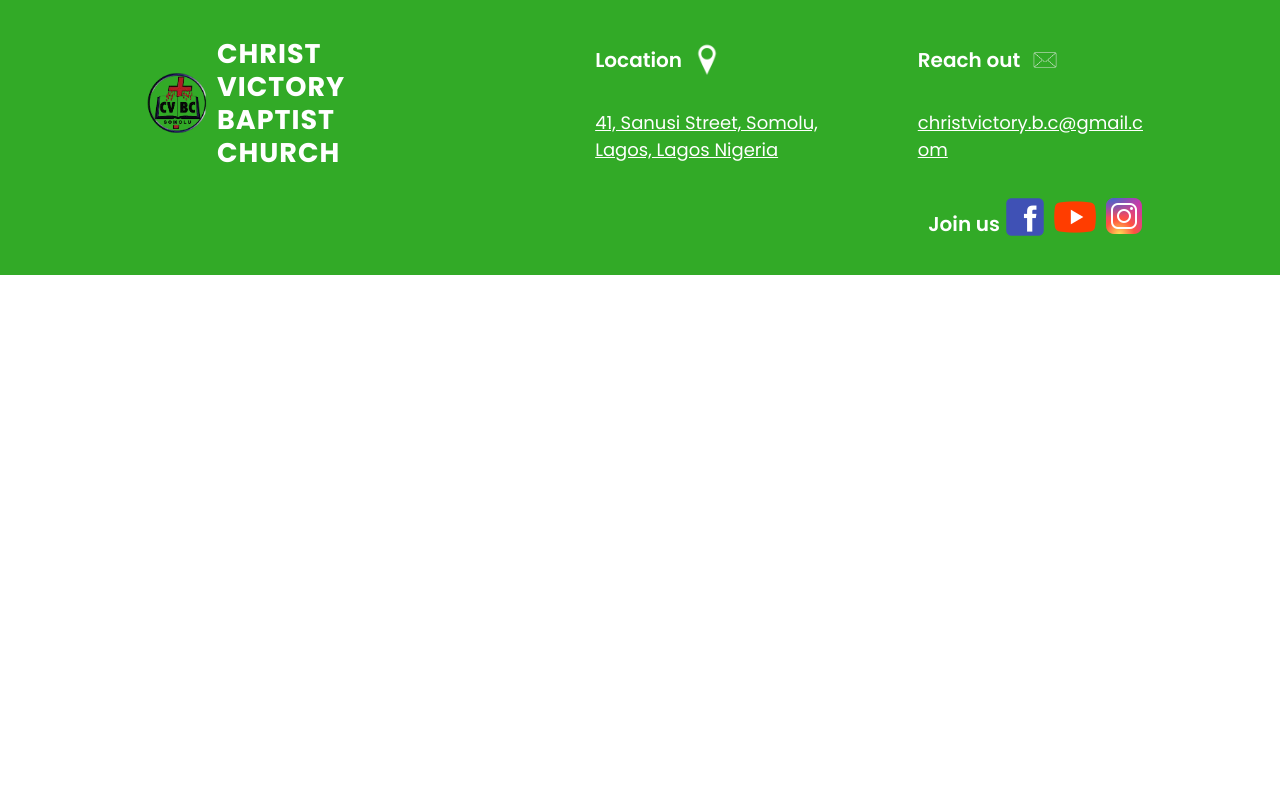
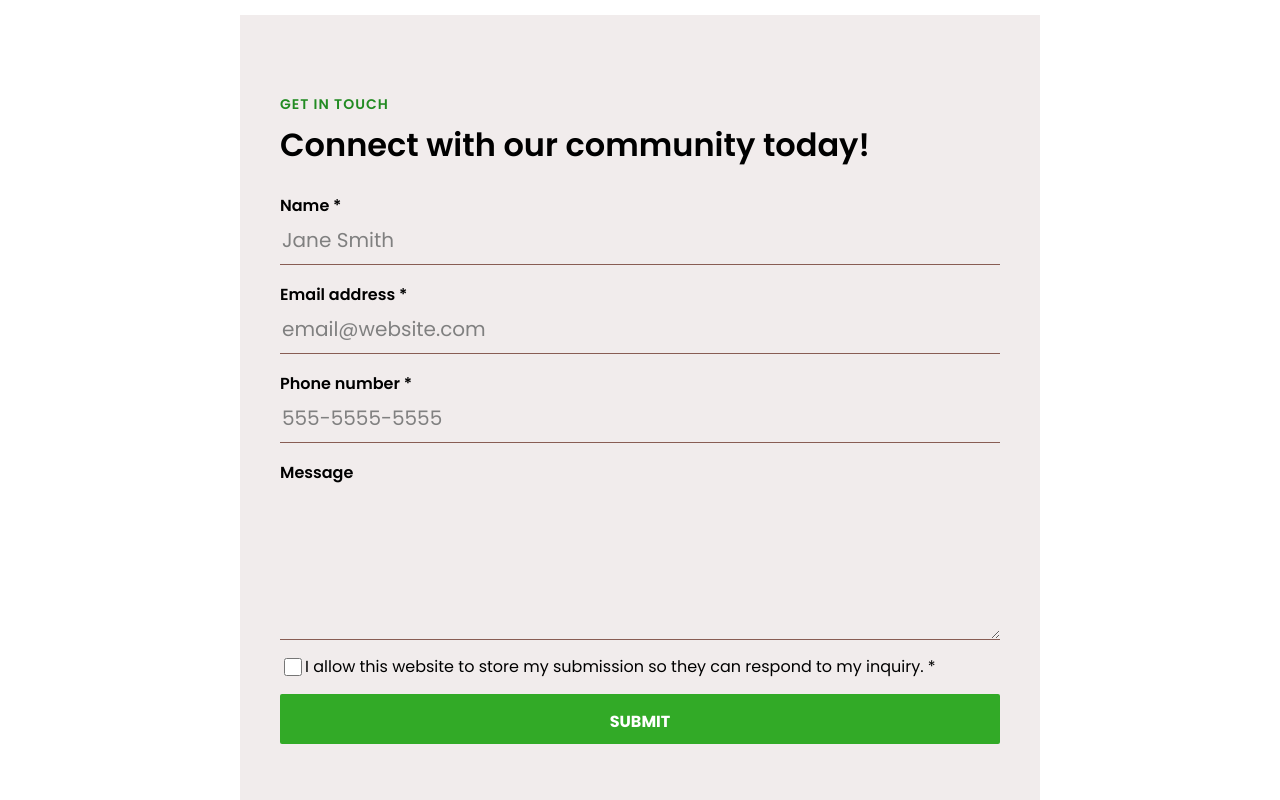
Before and after one commit to cyrus-net/CVBC-Landing-Page, a plain HTML site: page index.html in a window 1280 px wide. Shown: the part 7480-8280 px from the top of the page. Before the commit the page ends 7755 px from the top, so only its background shows below. Drawn offline with Linux system fonts and the light colour scheme.

Commit message:
recent addition

```diff
--- a/index.html
+++ b/index.html
@@ -254,6 +254,29 @@
                 </div>
             </div>
         </div>
+        <div id="tenth-part">
+            <div class="tenth-part-sub">
+                <div class="tenth-part-text">
+                    <h2 class="get-in">GET IN TOUCH</h2>
+                    <h1 class="connect-with">Connect with our community today!</h1>
+                    <form class="connect-form">
+                        <label class="namea" for="name">Name *</label>
+                        <input type="text" id="name" name="name" placeholder="Jane Smith" required>
+                        <label class="emaila" for="email-address">Email address *</label>
+                        <input type="email" id="email-address" name="email-address" placeholder="email@website.com" required>
+                        <label class="phonea" for="phone-number">Phone number *</label>
+                        <input type="tel" id="phone-number" name="phone-number" placeholder="555-5555-5555" required>
+                        <label class="messagea" for="message">Message</label>
+                        <textarea id="message" name="message" required></textarea>
+                        <div class="checkbox-part">
+                            <input type="checkbox" id="checkbox" name="checkbox" required>
+                            <label class="permission" for="checkbox">I allow this website to store my submission so they can respond to my inquiry. *</label>
+                        </div>
+                        <input class="submit-btn" type="submit" value="SUBMIT" onclick="prompt('How do you want to be contacted?, SMS or EMAIL')">
+                    </form>
+                </div>
+            </div>
+        </div>
     </body>
     <footer>
         <div id="ninth-part">
--- a/style.css
+++ b/style.css
@@ -968,3 +968,118 @@ svg {
 .instagram-img:hover {
     transform: scale(1.1);
 }
+#tenth-part {
+    width: 100%;
+    height: 920px;
+    background-color: #ffffff;
+}
+.tenth-part-sub {
+    width: 800px;
+    height: 812px;
+    background-color: rgb(241, 236, 236);
+    margin-top: 100px;
+    margin-left: auto;
+    margin-right: auto;
+}
+.get-in {
+    font-family: "Poppins", sans-serif;
+    font-size: 14px;
+    font-weight: 600;
+    color: forestgreen;
+    line-height: 18px;
+    letter-spacing: 1px;
+    padding-right: 40px;
+    padding-left: 40px;
+    padding-top: 80px;
+}
+.connect-with {
+    font-family: "Poppins", sans-serif;
+    font-weight: 600;
+    font-size: 32px;
+    line-height: 40px;
+    padding-top: 0;
+    margin-top: 0;
+    padding-right: 40px;
+    padding-left: 40px;
+    padding-bottom: 10px;
+}
+.connect-form {
+    display: flex;
+    flex-direction: column;
+    padding-right: 40px;
+    padding-left: 40px;
+}
+.checkbox-part {
+    display: flex;
+    flex-direction: row;
+    align-items: center;
+    padding-top: 15px;
+    padding-bottom: 15px;
+}
+.namea, .emaila, .phonea, .messagea {
+    font-family: "Poppins", sans-serif;
+    font-size: 16px;
+    font-weight: 600;
+    color: #000000;
+    line-height: 20px;
+}
+#name, #email-address, #phone-number {
+    height: 46px;
+    border-top: none;
+    border-left: none;
+    border-right: none;
+    border-bottom: 1px solid #885d54;
+    background-color: rgb(241, 236, 236);
+    font-family: "Poppins", sans-serif;
+    font-size: 20px;
+    font-weight: 400;
+    color: #000000;
+    line-height: 1px;
+    margin-bottom: 20px;
+}
+#name::placeholder, #email-address::placeholder, #phone-number::placeholder {
+    padding-top: 8px;
+    padding-bottom: 8px;
+    font-family: "Poppins", sans-serif;
+    font-size: 20px;
+    font-weight: 400;
+    color: grey;
+    line-height: 1px;
+}
+#message {
+    height: 152px;
+    border-top: none;
+    border-left: none;
+    border-right: none;
+    border-bottom: 1px solid #885d54;
+    background-color: rgb(241, 236, 236);
+}
+.submit-btn {
+    font-family: "Poppins", sans-serif;
+    font-size: 16px;
+    font-weight: bold;
+    color: white;
+    padding-left: 32px;
+    padding-right: 32px;
+    padding-top: 15px;
+    padding-bottom: 15px;
+    background-color: #32AA27;
+    height: 50px;
+    border: none;
+    border-radius: 2px;
+}
+.submit-btn:hover {
+    background-color: darkgreen;
+    cursor: pointer;
+}
+.permission {
+    font-family: "Poppins", sans-serif;
+    font-size: 16px;
+    font-weight: 400;
+    color: #000000;
+    line-height: 20px;
+}
+#checkbox {
+    width: 18px;
+    height: 18px;
+}
```
